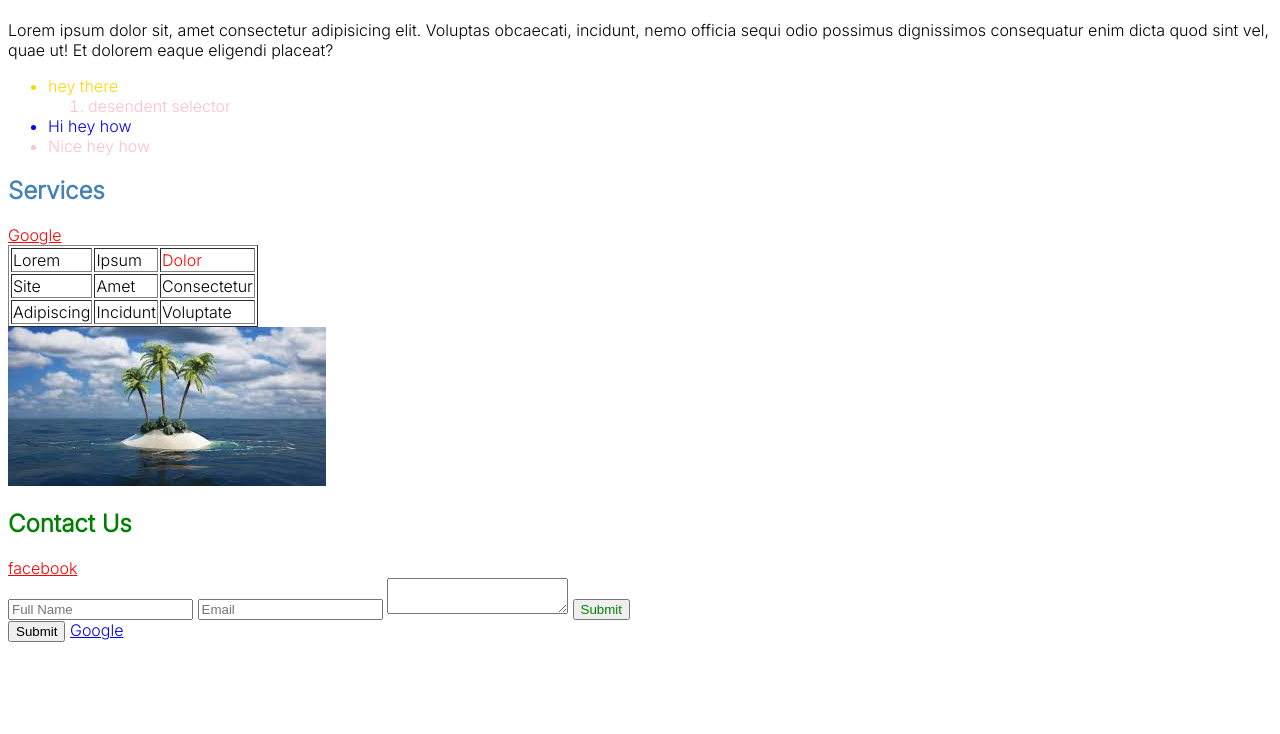
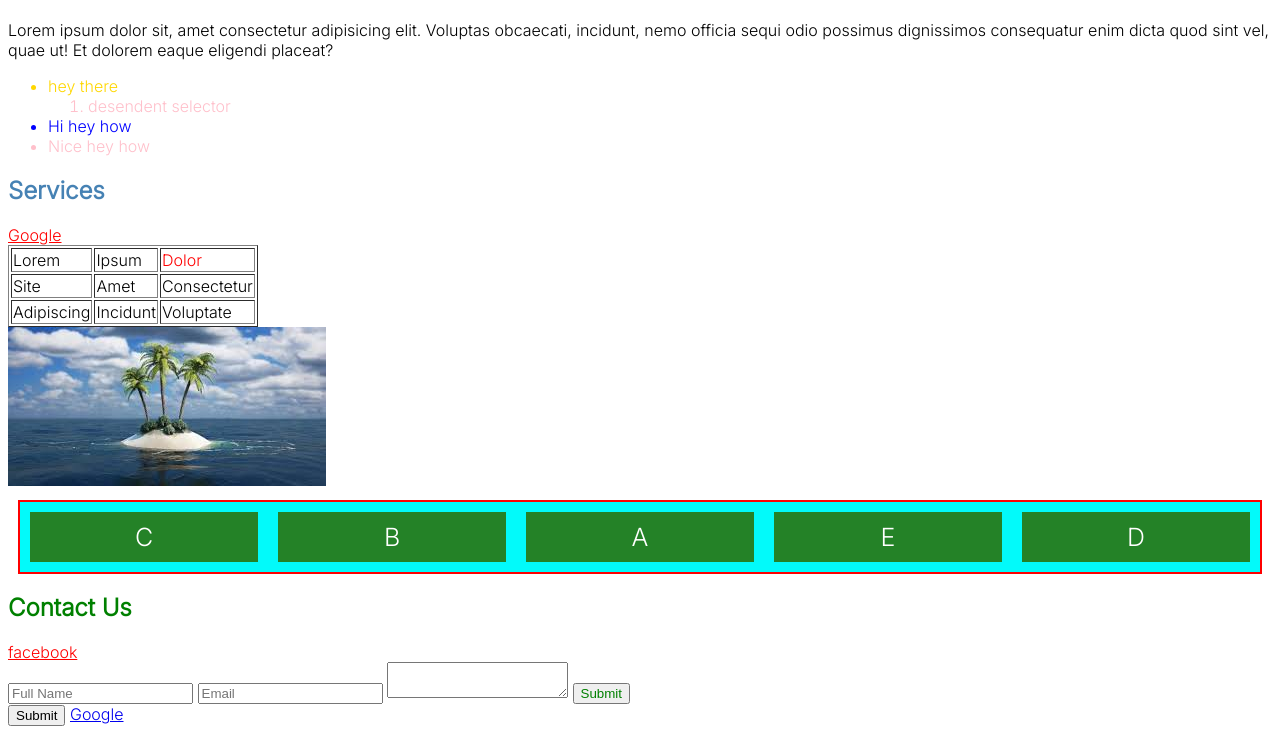
Before and after one commit to bbasanta238/CSS_from_scratch, a plain HTML site: page html/index.html in a window 1280 px wide. Shown: the part 716-1450 px from the top of the page. Before the commit the page ends 1366 px from the top, so only its background shows below. Drawn offline with Linux system fonts and the light colour scheme.

Commit message:
flexbox_property

```diff
--- a/css/style.css
+++ b/css/style.css
@@ -49,3 +49,26 @@ ul>li{
 /* ul li{
     /* color: red; */
 /* }   */
+
+.container{
+    background-color: rgb(2,250,250);
+    margin: 10px;
+    border: 2px solid red;
+
+    display: flex;
+    flex-direction: row;
+    justify-content: center;
+    align-items: center;
+    /* flex-wrap: wrap; */
+}
+
+.container-item{
+    background-color: rgb(36,130,39);
+    color: white;
+    font-size: 25px;
+    width: 50px;
+    margin: 10px;
+
+    text-align: center;
+    line-height: 50px;
+}
--- a/html/index.html
+++ b/html/index.html
@@ -59,6 +59,39 @@
 
     <img src="../image/img-2.jpg" alt="">
 
+    <!-- flexbox -->
+    <div class="container">
+        <div class="container-item" style="order: 3 ;
+        flex-grow: 1;
+        flex-shrink: ;
+        flex-basis: 100px;
+        ">A</div>
+        <div class="container-item" style="order: 2 ;
+        flex-grow: 1;
+        flex-shrink: ;
+        flex-basis: 100px;"
+        >B</div>
+        <div class="container-item" style="order: 1;
+        flex-grow: 1;
+        flex-shrink: ;
+        flex-basis: 100px;"
+        >C</div>
+        <div class="container-item" style="order: 5;
+        flex-grow: 1;
+        flex-shrink: ;
+        flex-basis: 100px;"
+        >D</div>
+        <div class="container-item" style="order: 4;
+        flex-grow: 1;
+        flex-shrink: ;
+        flex-basis:100px;"
+        >E</div>
+
+        <!-- <div class="container-item"></div> -->
+
+
+    </div>
+
     <h2 id="Contact-us">Contact Us</h2>
     <a href="https://www.facebook.com">facebook</a>
 
```
Also changed, not shown: 1 other file.
